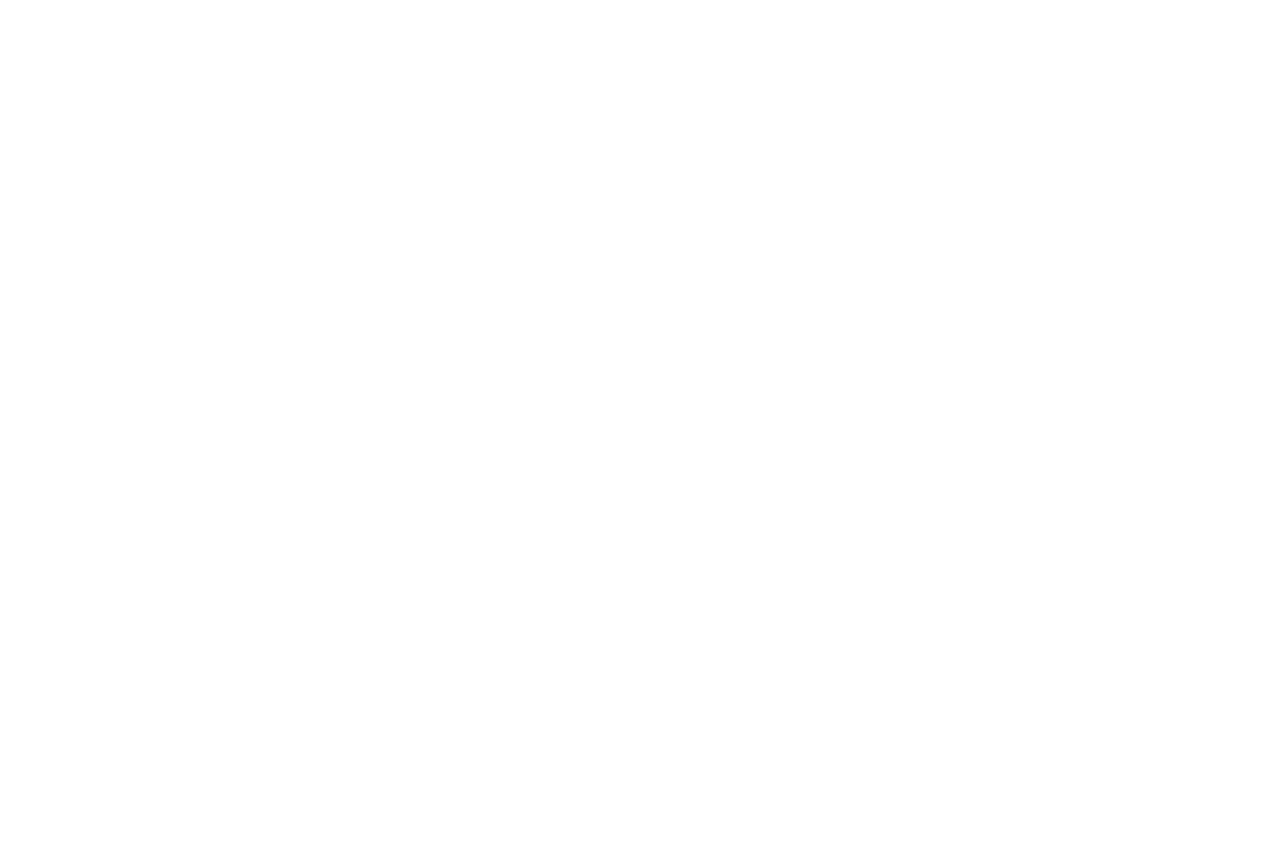
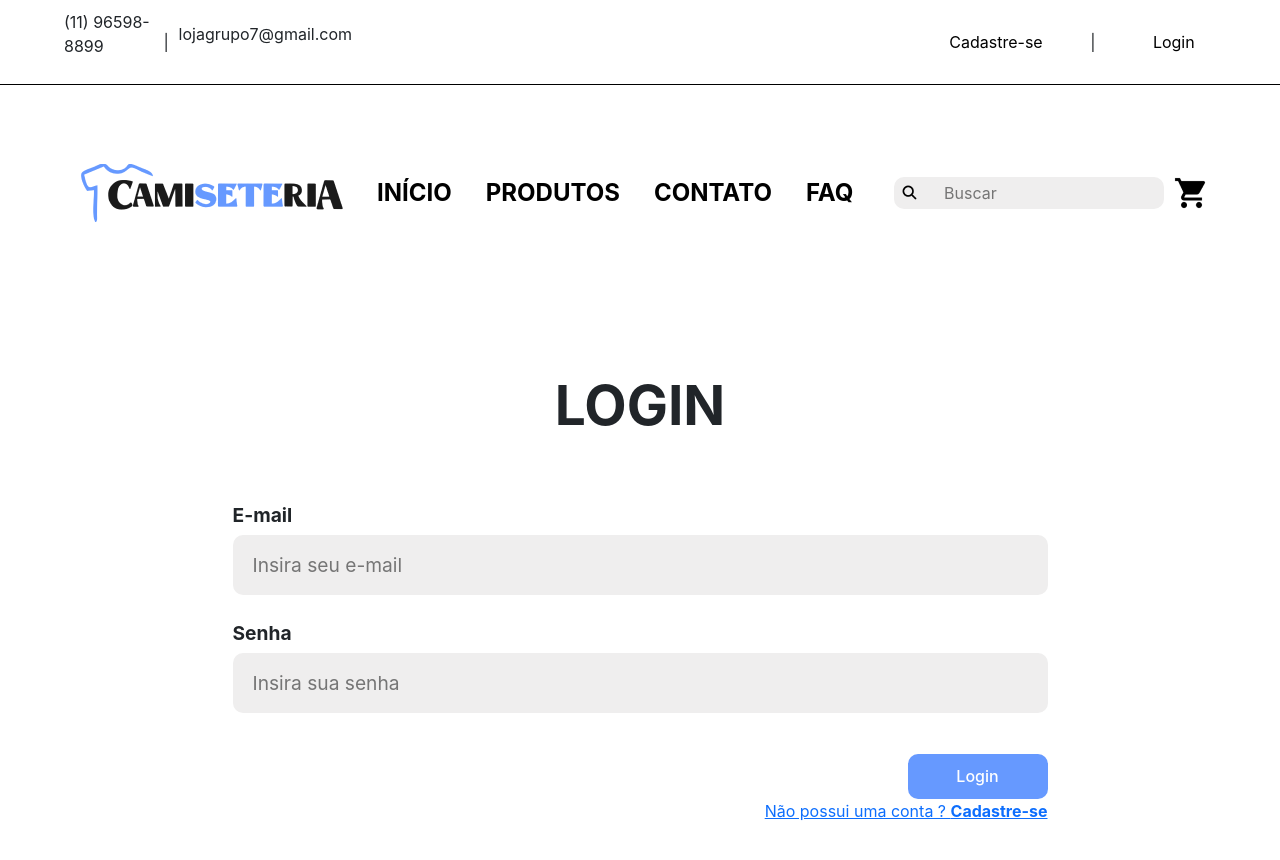
Before and after one commit to PedroMaravelli/Ecommerce-react, a React (Create React App) app: page /login in a window 1280 px wide. Before the commit this address had no page. Shown: the top 860 px of the page. Before the commit the page ends 800 px from the top, so only its background shows below. Built offline with nearby package versions, Linux system fonts and the light colour scheme.

Commit message:
add screen of login

```diff
--- a/src/Routes/Routes.tsx
+++ b/src/Routes/Routes.tsx
@@ -1,10 +1,13 @@
 import { Routes, Route } from "react-router-dom";
 import HomePage from "../screens/homePage";
+import Login from "../screens/Login";
 
 function Routers (){
     return(
         <Routes>
             <Route path="/" element={<HomePage></HomePage>}></Route>
+            <Route path="/login" element={<Login></Login>}></Route>
+
         </Routes>
     )
 }
--- a/src/components/Header/app.tsx
+++ b/src/components/Header/app.tsx
@@ -2,6 +2,7 @@
 import logo from '../../assets/logo.png'
 import searchImg from '../../assets/searchImg.png'
 import carHeader from '../../assets/carHeader.png'
+import { Link } from 'react-router-dom'
 
 
 
@@ -15,18 +16,18 @@
                     <p>lojagrupo7@gmail.com</p>
                 </article>
                 <article className='contactInfo'>
-                    <a href='/singin'>Cadastre-se</a>
+                    <Link to='/singin'>Cadastre-se</Link>
                     <div className='dividingBar'>|</div>
-                    <a href='/login'>Login</a>
+                    <Link to='/login'>Login</Link>
                 </article>
             </section>
             <section className='containerStatusBar'>
                 <article className='statusBarLeft'>
                     <img src={logo} alt='logo Camiseteria'></img>
-                    <a href='/'>INÍCIO</a>
-                    <a href='/'>PRODUTOS</a>
-                    <a href='/'>CONTATO</a>
-                    <a href='/'>FAQ</a>
+                    <Link to='/'>INÍCIO</Link>
+                    <Link to='/'>PRODUTOS</Link>
+                    <Link to='/'>CONTATO</Link>
+                    <Link to='/'>FAQ</Link>
 
                 </article>
                 <article className='searchProducts'>
@@ -35,7 +36,7 @@
                         <input type='text' name='search' placeholder='Buscar'></input>
 
                     </form>
-                    <a href='/carrinho'><img src={carHeader} alt='imagem do carrinho'></img></a>
+                    <Link to='/carrinho'><img src={carHeader} alt='imagem do carrinho'></img></Link>
 
 
                 </article>
--- /dev/null
+++ b/src/components/Login/app.tsx
@@ -0,0 +1,27 @@
+import ButtonBuy from '../Buttons/ButtonBuy/ButtonBuy'
+import './index.css'
+import { Link } from 'react-router-dom'
+
+function LoginComponent(){
+    return(
+        <div className='containerLoginDad'>
+            <section className='sessionTitleLogin'>
+                <p>LOGIN</p>
+            </section>
+            <form action='/login' method='post'>
+                <article className='containerFormsInput'>
+                    <label>E-mail</label>
+                    <input type="email" name="email" id="email" placeholder='Insira seu e-mail'/>
+                    <label id='senha'>Senha</label>
+                    <input type="password" name="senha"  placeholder='Insira sua senha'/>
+                </article>
+                <article className='containerButtonLogin'>
+                    <ButtonBuy title='Login'></ButtonBuy>
+                    <Link to='/cadastro'>Não possui uma conta ? <strong>Cadastre-se</strong></Link>
+                </article>
+            </form>
+        </div>
+    )
+}
+
+export default LoginComponent
--- /dev/null
+++ b/src/components/Login/index.css
@@ -0,0 +1,43 @@
+.containerLoginDad{
+    display:flex;
+    flex-direction:column;
+    align-items:center;
+    margin-top:5%;
+    margin-bottom:100px
+}
+.containerLoginDad .sessionTitleLogin{
+    width:100%;
+    text-align:center;
+    font-size:3.438em;
+    font-weight:bold;
+}
+.containerLoginDad form{
+    display:flex;
+    flex-direction:column;
+    padding-top:3%
+}
+.containerLoginDad .containerFormsInput{
+    display:flex;
+    flex-direction:column;
+    font-weight:bold;
+    font-size:1.2em
+}
+.containerLoginDad .containerFormsInput input{
+    width: 815px;
+    height:60px;
+    border-radius:10px;
+    border:none;
+    background-color:#EFEEEE;
+    padding-left:20px;
+    margin-top:5px;
+
+}
+.containerLoginDad .containerFormsInput #senha{
+    margin-top:3%
+}
+.containerLoginDad .containerButtonLogin{
+    display:flex;
+    flex-direction:column;
+    margin-top:5%;
+    align-items:end;
+}
--- /dev/null
+++ b/src/screens/Login.tsx
@@ -0,0 +1,15 @@
+
+import Header from "../components/Header/app"
+import LoginComponent from "../components/Login/app"
+
+function Login (){
+    return(
+        <div>
+            <Header></Header>
+            <LoginComponent></LoginComponent>
+
+        </div>
+    )
+}
+
+export default Login
```
